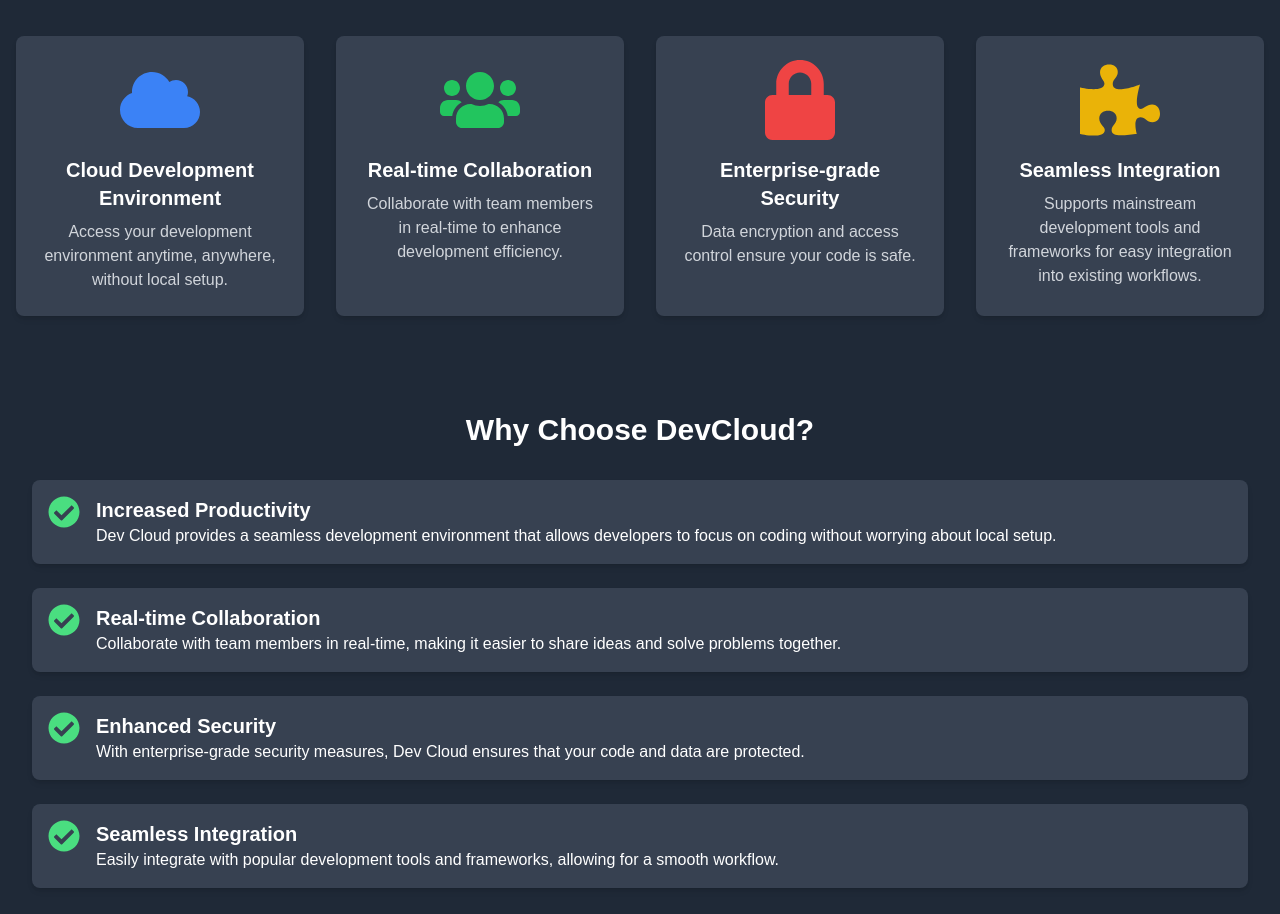
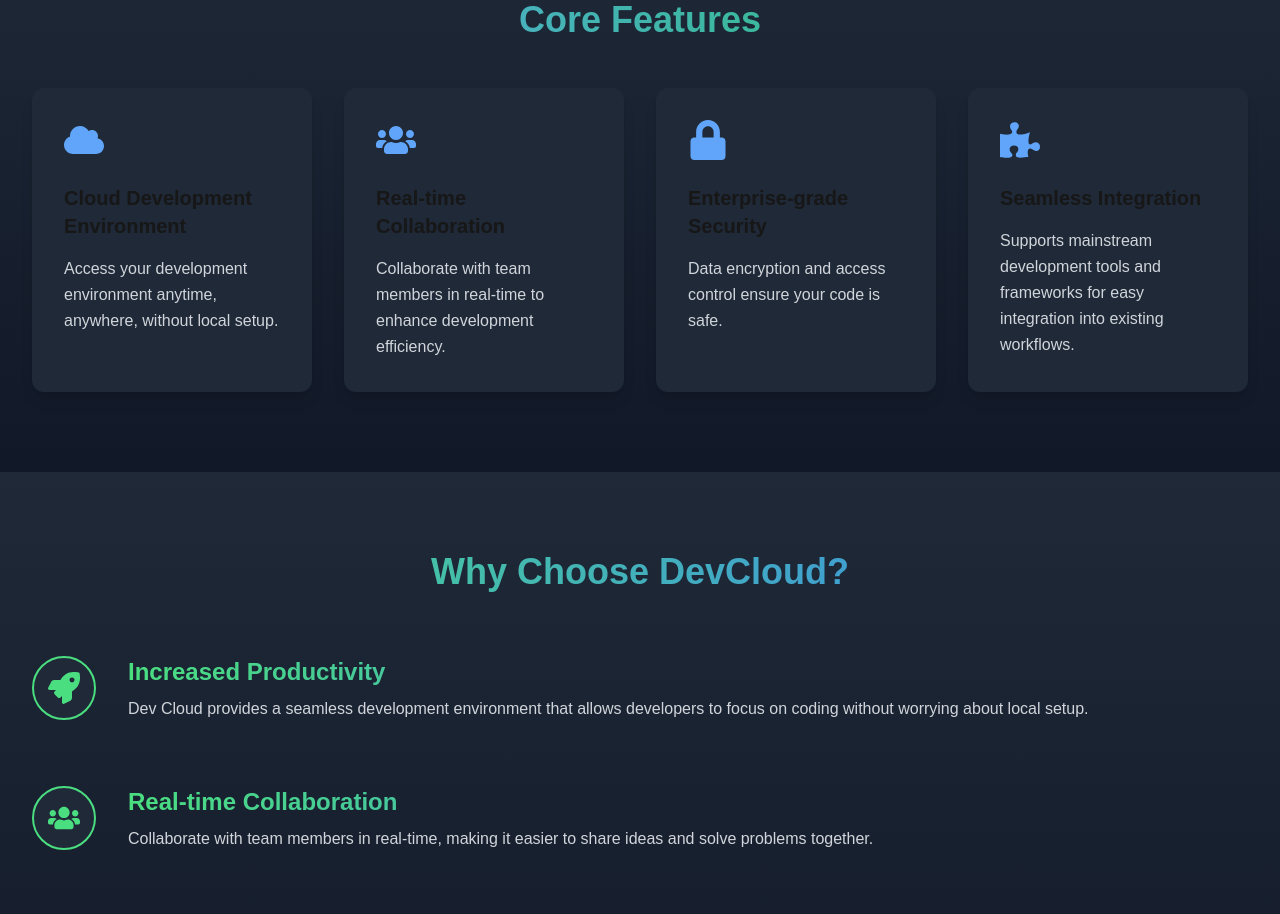
Before and after one commit to zhangyu528/dev-cloud, a Next.js app in the folder frontend/: page / in a window 1280 px wide. Shown: the part 880-1794 px from the top of the page. Built offline with nearby package versions, Linux system fonts and the light colour scheme.

Commit message:
优化landingpage样式

```diff
--- a/frontend/src/app/landing/benefitsSection.tsx
+++ b/frontend/src/app/landing/benefitsSection.tsx
@@ -1,40 +1,119 @@
-import { FaCheckCircle } from 'react-icons/fa';
+import { motion } from 'framer-motion';
+import { FaRocket, FaUsers, FaShieldAlt, FaPlug } from 'react-icons/fa';
+
+const containerVariants = {
+  hidden: { opacity: 0 },
+  visible: {
+    opacity: 1,
+    transition: {
+      staggerChildren: 0.3
+    }
+  }
+};
+
+const itemVariants = {
+  hidden: { x: -50, opacity: 0 },
+  visible: {
+    x: 0,
+    opacity: 1,
+    transition: {
+      type: 'spring',
+      stiffness: 100
+    }
+  },
+  hover: {
+    scale: 1.05,
+    transition: { duration: 0.2 }
+  }
+};
+
+const contentVariants = {
+  hidden: { opacity: 0, y: 20 },
+  visible: {
+    opacity: 1,
+    y: 0,
+    transition: {
+      delay: 0.3,
+      duration: 0.5
+    }
+  }
+};
 
 const BenefitsSection = () => {
+  const benefits = [
+    {
+      icon: <FaRocket className="w-8 h-8" />,
+      title: "Increased Productivity",
+      description: "Dev Cloud provides a seamless development environment that allows developers to focus on coding without worrying about local setup."
+    },
+    {
+      icon: <FaUsers className="w-8 h-8" />,
+      title: "Real-time Collaboration",
+      description: "Collaborate with team members in real-time, making it easier to share ideas and solve problems together."
+    },
+    {
+      icon: <FaShieldAlt className="w-8 h-8" />,
+      title: "Enhanced Security",
+      description: "With enterprise-grade security measures, Dev Cloud ensures that your code and data are protected."
+    },
+    {
+      icon: <FaPlug className="w-8 h-8" />,
+      title: "Seamless Integration",
+      description: "Easily integrate with popular development tools and frameworks, allowing for a smooth workflow."
+    }
+  ];
+
   return (
-    <section id="benefits" className="py-12 bg-gray-800 text-white">
+    <section id="benefits" className="py-20 bg-gradient-to-b from-gray-800 to-gray-900">
       <div className="container mx-auto px-4 sm:px-6 lg:px-8">
-        <h2 className="text-3xl font-bold text-center mb-8">Why Choose DevCloud?</h2>
-        <ul className="space-y-6">
-          <li className="flex items-start space-x-4 p-4 bg-gray-700 rounded-lg shadow-md">
-            <FaCheckCircle className="text-green-400 w-8 h-8" />
-            <div>
-              <h3 className="text-xl font-semibold">Increased Productivity</h3>
-              <p>Dev Cloud provides a seamless development environment that allows developers to focus on coding without worrying about local setup.</p>
-            </div>
-          </li>
-          <li className="flex items-start space-x-4 p-4 bg-gray-700 rounded-lg shadow-md">
-            <FaCheckCircle className="text-green-400 w-8 h-8" />
-            <div>
-              <h3 className="text-xl font-semibold">Real-time Collaboration</h3>
-              <p>Collaborate with team members in real-time, making it easier to share ideas and solve problems together.</p>
-            </div>
-          </li>
-          <li className="flex items-start space-x-4 p-4 bg-gray-700 rounded-lg shadow-md">
-            <FaCheckCircle className="text-green-400 w-8 h-8" />
-            <div>
-              <h3 className="text-xl font-semibold">Enhanced Security</h3>
-              <p>With enterprise-grade security measures, Dev Cloud ensures that your code and data are protected.</p>
-            </div>
-          </li>
-          <li className="flex items-start space-x-4 p-4 bg-gray-700 rounded-lg shadow-md">
-            <FaCheckCircle className="text-green-400 w-8 h-8" />
-            <div>
-              <h3 className="text-xl font-semibold">Seamless Integration</h3>
-              <p>Easily integrate with popular development tools and frameworks, allowing for a smooth workflow.</p>
-            </div>
-          </li>
-        </ul>
+        <motion.h2
+          className="text-4xl font-bold text-center mb-16 bg-clip-text text-transparent bg-gradient-to-r from-green-400 to-blue-500"
+          initial={{ opacity: 0, y: -20 }}
+          whileInView={{ opacity: 1, y: 0 }}
+          transition={{ duration: 0.5 }}
+        >
+          Why Choose DevCloud?
+        </motion.h2>
+
+        <motion.div
+          className="relative"
+          variants={containerVariants}
+          initial="hidden"
+          whileInView="visible"
+          viewport={{ once: true, amount: 0.2 }}
+        >
+          {benefits.map((benefit, index) => (
+            <motion.div
+              key={index}
+              className="flex flex-col md:flex-row items-start mb-16 last:mb-0 gap-8"
+              variants={itemVariants}
+            >
+              {/* Icon with hover animation */}
+              <motion.div
+                className="w-16 h-16 rounded-full bg-gray-800 flex items-center justify-center border-2 border-green-400 relative z-10 cursor-pointer shrink-0"
+                whileHover="hover"
+                variants={itemVariants}
+              >
+                <div className="text-green-400">
+                  {benefit.icon}
+                </div>
+                {/* Glow effect */}
+                <div className="absolute inset-0 rounded-full bg-green-400 opacity-0 hover:opacity-20 transition-opacity duration-300" />
+              </motion.div>
+
+              {/* Content with fade-in animation */}
+              <motion.div
+                className="flex-1"
+                variants={contentVariants}
+              >
+                <h3 className="text-2xl font-semibold mb-2 bg-clip-text text-transparent bg-gradient-to-r from-green-400 to-blue-500">
+                  {benefit.title}
+                </h3>
+                <p className="text-gray-300 leading-relaxed">{benefit.description}</p>
+              </motion.div>
+            </motion.div>
+          ))}
+        </motion.div>
       </div>
     </section>
   );
--- a/frontend/src/app/landing/featuresSection.tsx
+++ b/frontend/src/app/landing/featuresSection.tsx
@@ -1,46 +1,86 @@
-// components/FeaturesSection.js
-import Image from 'next/image';
+import { motion } from 'framer-motion';
 import { FaCloud, FaUsers, FaLock, FaPuzzlePiece } from 'react-icons/fa';
+
+const containerVariants = {
+  hidden: { opacity: 0 },
+  visible: {
+    opacity: 1,
+    transition: {
+      staggerChildren: 0.2
+    }
+  }
+};
+
+const itemVariants = {
+  hidden: { y: 20, opacity: 0 },
+  visible: {
+    y: 0,
+    opacity: 1,
+    transition: {
+      type: 'spring',
+      stiffness: 100
+    }
+  }
+};
 
 const FeaturesSection = () => {
   const features = [
     {
-      icon: <FaCloud size={80} className="text-blue-500" />, // Cloud Development Environment icon
+      icon: <FaCloud className="w-10 h-10" />,
       title: 'Cloud Development Environment',
       description: 'Access your development environment anytime, anywhere, without local setup.',
     },
     {
-      icon: <FaUsers size={80} className="text-green-500" />, // Real-time Collaboration icon
+      icon: <FaUsers className="w-10 h-10" />,
       title: 'Real-time Collaboration',
       description: 'Collaborate with team members in real-time to enhance development efficiency.',
     },
     {
-      icon: <FaLock size={80} className="text-red-500" />, // Enterprise-grade Security icon
+      icon: <FaLock className="w-10 h-10" />,
       title: 'Enterprise-grade Security',
       description: 'Data encryption and access control ensure your code is safe.',
     },
     {
-      icon: <FaPuzzlePiece size={80} className="text-yellow-500" />, // Seamless Integration icon
+      icon: <FaPuzzlePiece className="w-10 h-10" />,
       title: 'Seamless Integration',
       description: 'Supports mainstream development tools and frameworks for easy integration into existing workflows.',
     },
   ];
 
   return (
-    <section id="features" className="py-12 bg-gray-800 text-white">
-      <div className="container mx-auto px-4">
-        <h2 className="text-3xl font-bold text-center mb-8">Core Features</h2>
-        <div className="grid grid-cols-1 md:grid-cols-2 lg:grid-cols-4 gap-8">
+    <section id="features" className="py-20 bg-gradient-to-b from-gray-800 to-gray-900">
+      <div className="container mx-auto px-4 sm:px-6 lg:px-8">
+        <motion.h2
+          className="text-4xl font-bold text-center mb-12 bg-clip-text text-transparent bg-gradient-to-r from-blue-400 to-green-500"
+          initial={{ opacity: 0, y: -20 }}
+          whileInView={{ opacity: 1, y: 0 }}
+          transition={{ duration: 0.5 }}
+        >
+          Core Features
+        </motion.h2>
+
+        <motion.div
+          className="grid grid-cols-1 md:grid-cols-2 lg:grid-cols-4 gap-8"
+          variants={containerVariants}
+          initial="hidden"
+          whileInView="visible"
+          viewport={{ once: true, amount: 0.2 }}
+        >
           {features.map((feature, index) => (
-            <div key={index} className={`text-center p-6 rounded-lg shadow-md bg-gray-700`}>
-              <div className="flex justify-center mb-4">
+            <motion.div
+              key={index}
+              className="group p-8 bg-gray-800 rounded-xl shadow-lg hover:shadow-2xl transition-all duration-300 hover:-translate-y-2 cursor-pointer"
+              variants={itemVariants}
+              whileHover={{ scale: 1.05 }}
+            >
+              <div className="text-blue-400 mb-6 group-hover:text-green-400 transition-colors duration-300">
                 {feature.icon}
               </div>
-              <h3 className="text-xl font-semibold mb-2">{feature.title}</h3>
-              <p className="text-gray-300">{feature.description}</p>
-            </div>
+              <h3 className="text-xl font-semibold mb-4">{feature.title}</h3>
+              <p className="text-gray-300 leading-relaxed">{feature.description}</p>
+            </motion.div>
           ))}
-        </div>
+        </motion.div>
       </div>
     </section>
   );
```
